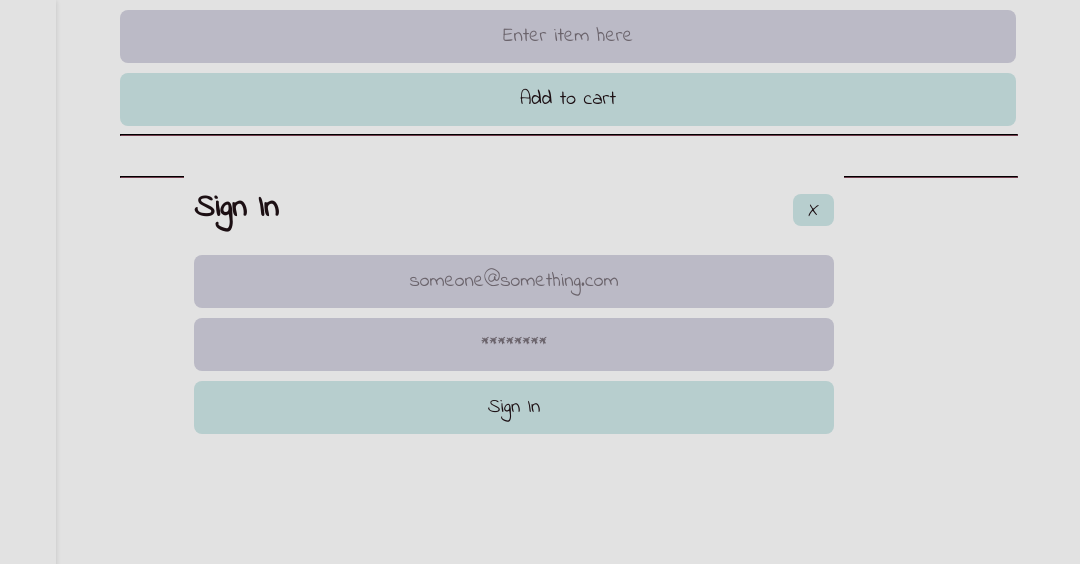
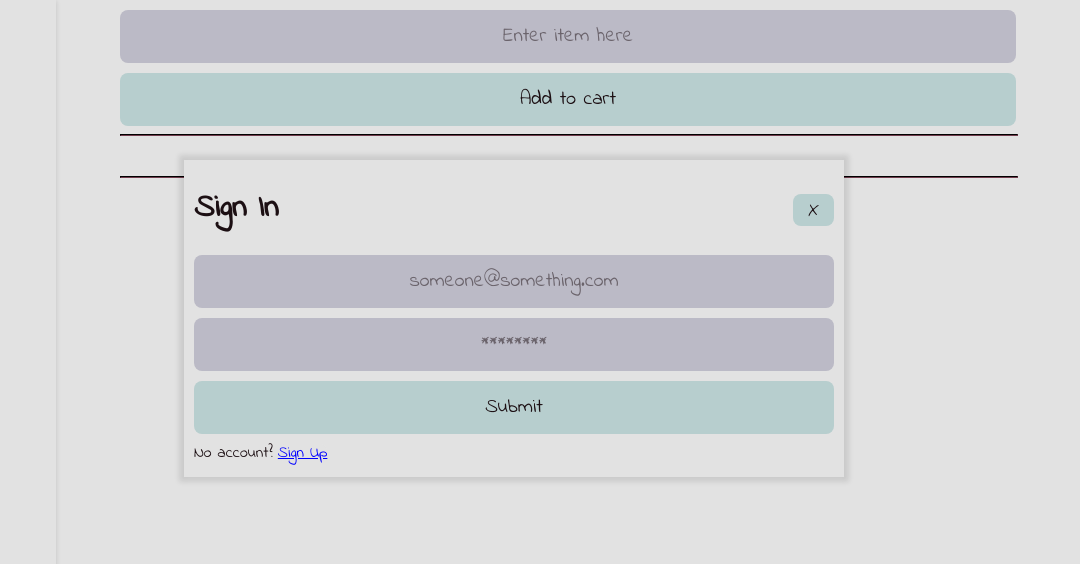
Before and after one commit to sjs-code-foundry/shopping-list, a website built with Vite: page index.html in a window 1280 px wide. Both pictures are taken after a click on the button "Sign In". Shown: the top 564 px of the page, 200-1280 px from the left. Built offline with nearby package versions, Linux system fonts and the light colour scheme; no server answers.

Commit message:
feat: Add switch for changing from sign in to sign up and vice versa - Change button text to appropriate value - Set up for changing where form data goes

```diff
--- a/index.css
+++ b/index.css
@@ -320,6 +320,7 @@ ul {
     padding: var(--modal-padding);
 
     background-color: var(--color-background);
+    box-shadow: 0 0 5px 5px rgba(0,0,0,.1);
 }
 
 .modal-header {
@@ -362,6 +363,25 @@ ul {
     flex-direction: column;
 }
 
+#modal-account #account-sw-line {
+    display: flex;
+    flex-direction: row;
+}
+
+#modal-account p, #modal-account #account-switch {
+    margin: 5px 0;
+    padding: 0;
+    font-size: 16px;
+}
+
+#modal-account #account-switch {
+    cursor: pointer;
+    margin-left: 5px;
+    color: blue;
+    background-color: var(--color-background);
+    text-decoration: underline;
+}
+
 @media screen and (orientation: portrait) {
     #modal-account {
         max-width: var(--modal-width);
--- a/index.html
+++ b/index.html
@@ -47,8 +47,12 @@
                 <form id="account-form">
                     <input type="email" name="email" placeholder="someone@something.com" required>
                     <input type="password" name="password" placeholder="********" required>
-                    <button type="submit">Sign In</button>
+                    <button type="submit">Submit</button>
                 </form>
+                <div id="account-sw-line">
+                    <p id="account-sw-prompt">No account?</p>
+                    <button id="account-switch">Sign Up</button>
+                </div>
             </div>
         </main>
         <footer>
--- a/index.js
+++ b/index.js
@@ -99,6 +99,8 @@ const tabElList = [tabListEl, tabAboutEl] // For tabControl function
 
 const tabAccountCloseBtnEl = document.getElementById("modal-close")
 const tabAccountFormEl = document.getElementById("account-form")
+const accountSwPrompt = document.getElementById("account-sw-prompt")
+const accountSwitchBtn = document.getElementById("account-switch")
 
 const inputFieldEl = document.getElementById("input-field")
 const addButtonEl = document.getElementById("add-button")
@@ -131,6 +133,9 @@ const footerUserstatusEl = document.getElementById("footer-userstatus")
 // Constants/Variables
 
 const versionNum = "v0.1.3-alpha"
+
+let accountExists = true
+signInOnSwitch()
 
 // Tab Control
 
@@ -165,6 +170,8 @@ tabAccountFormEl.addEventListener("submit", function(e) {
 
     const signInFormData = new FormData(signInFormEl)
 
+
+    if (accountExists) {
         signInWithEmailAndPassword(auth, signInFormData.get('email'), signInFormData.get('password'))
             .then((userCredential) => {
                 // Signed In
@@ -177,6 +184,20 @@ tabAccountFormEl.addEventListener("submit", function(e) {
             })
 
             tabAccountBtnEl.style.display = "none"
+    } else {
+        // Sign Up
+    }
+
+})
+
+accountSwitchBtn.addEventListener("click", function() {
+    if (accountExists) {
+        accountExists = false
+        signInOnSwitch()
+    } else {
+        accountExists = true
+        signInOnSwitch()
+    }
 })
 
 tabLogoutBtnEl.addEventListener("click", function() {
@@ -205,6 +226,22 @@ addButtonEl.addEventListener("click", function() {
 
     clearInputFieldEl()
 })
+
+// Account Form Functions
+
+function signInOnSwitch() {
+    if (accountExists) {
+        accountSwPrompt.textContent = "No account?"
+        accountSwitchBtn.textContent = "Sign Up"
+        document.getElementById("modal-title").textContent = "Sign In"
+        tabAccountBtnEl.textContent = "Sign In"
+    } else {
+        accountSwPrompt.textContent = "Got an account?"
+        accountSwitchBtn.textContent = "Sign In"
+        document.getElementById("modal-title").textContent = "Sign Up"
+        tabAccountBtnEl.textContent = "Sign Up"
+    }
+}
 
 // List Functions
 
```
Lines whose indentation alone changed are shown as unchanged.
